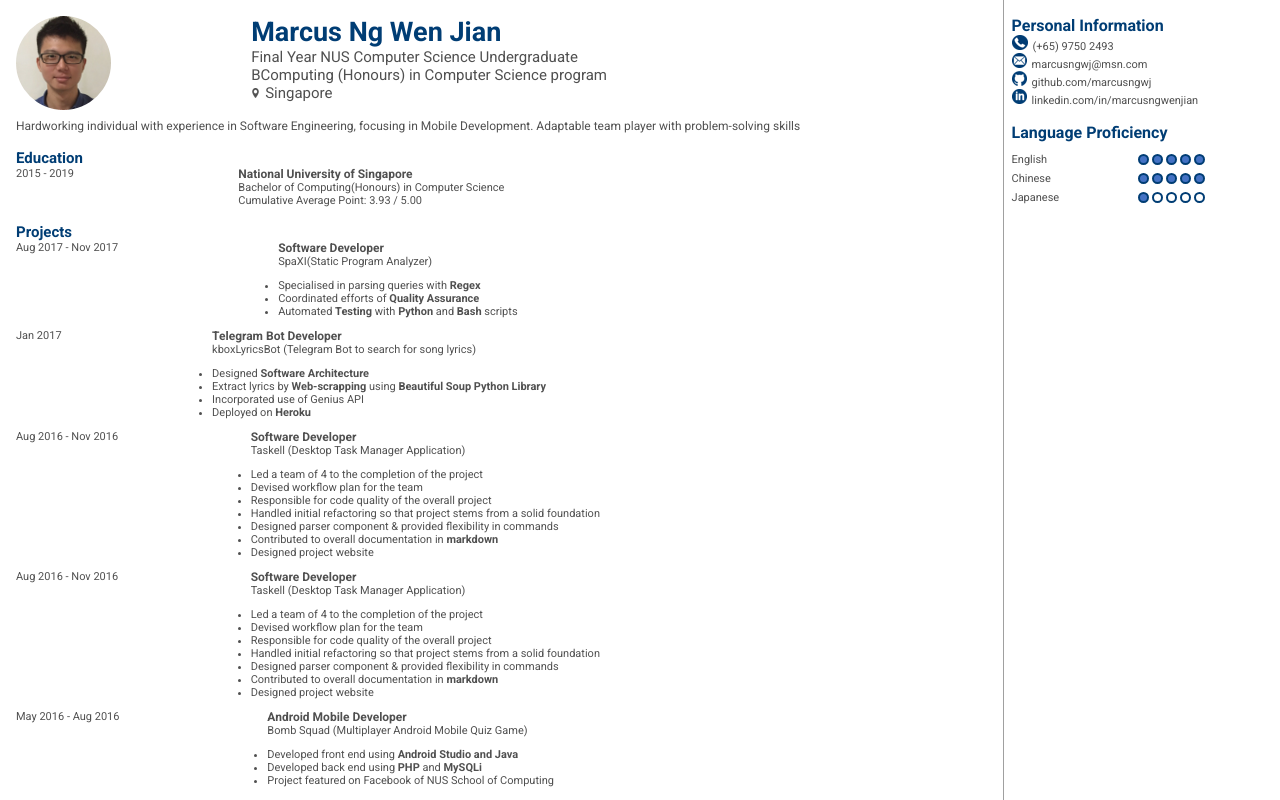
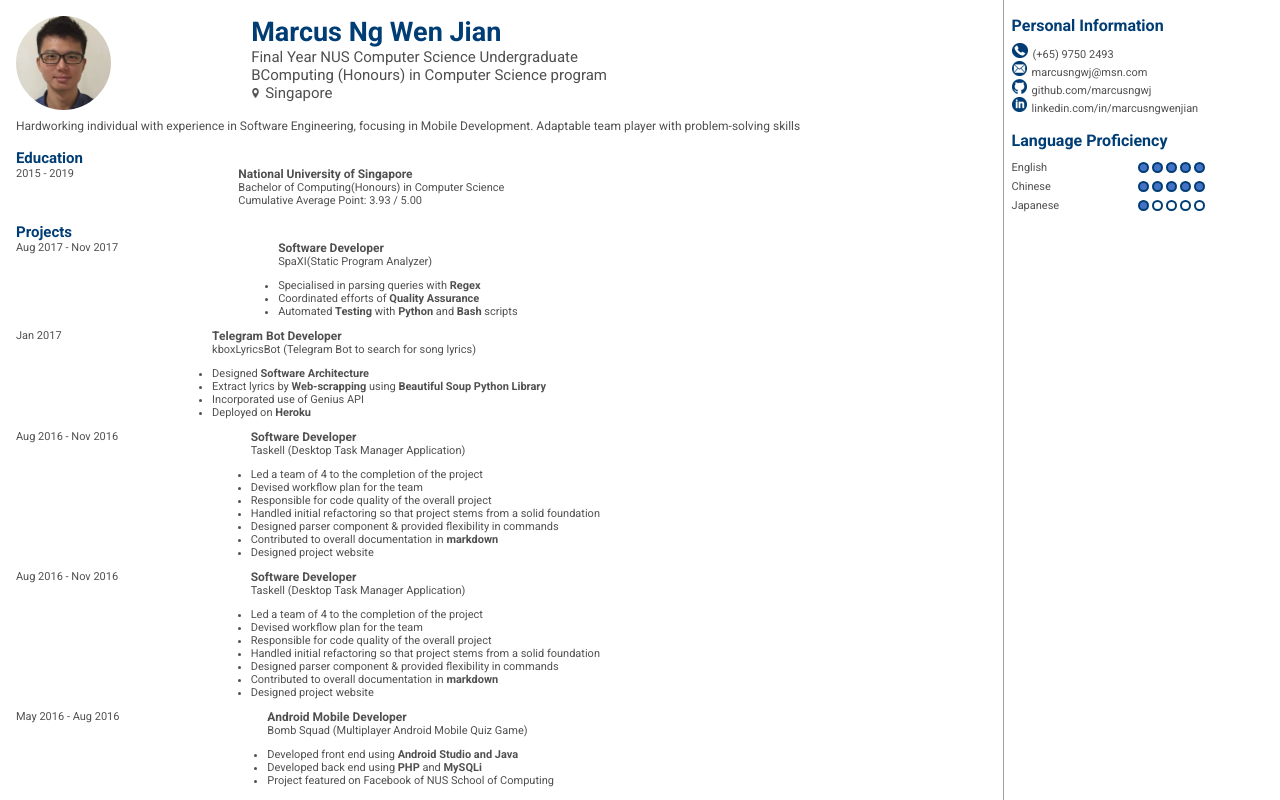
Before and after one commit to marcusngwj/Resume, a React (Create React App) app: page / in a window 1280 px wide. Shown: the top 800 px of the page. Built offline with nearby package versions, Linux system fonts and the light colour scheme.

Commit message:
update personal info

```diff
--- a/src/columns/sidebar/components/personal_data/PersonalData.js
+++ b/src/columns/sidebar/components/personal_data/PersonalData.js
@@ -15,10 +15,12 @@ export default class PersonalData extends Component {
     return (
       <div className="personal-data">
         <p className="title">Personal Information</p>
-        <p className="content"><img src={phoneIcon} /><span>(+65) 9750 2493</span></p>
-        <p className="content"><img src={mailIcon} /><span>marcusngwj@msn.com</span></p>
-        <p className="content"><img src={githubIcon} /><span>github.com/marcusngwj</span></p>
-        <p className="content"><img src={linkedInIcon} /><span>linkedin.com/in/marcusngwenjian</span></p>
+        <div className="content">
+          <p className="text"><img src={phoneIcon} /><span>(+65) 9750 2493</span></p>
+          <p className="text"><img src={mailIcon} /><span>marcusngwj@msn.com</span></p>
+          <p className="text"><img src={githubIcon} /><span>github.com/marcusngwj</span></p>
+          <p className="text"><img src={linkedInIcon} /><span>linkedin.com/in/marcusngwenjian</span></p>
+        </div>
       </div>
     );
   }
--- a/src/columns/sidebar/components/personal_data/style.css
+++ b/src/columns/sidebar/components/personal_data/style.css
@@ -8,8 +8,10 @@
     font-size: 16px;
     font-weight: bold; }
   .personal-data .content {
-    padding: 0;
-    margin: 0;
-    font-size: 11px; }
-    .personal-data .content span {
-      margin: 0px 0px 0px 5px; }
+    margin-top: 0.5em; }
+    .personal-data .content .text {
+      padding: 0;
+      margin: 0;
+      font-size: 11px; }
+      .personal-data .content .text span {
+        margin: 0px 0px 0px 5px; }
--- a/src/columns/sidebar/components/personal_data/style.scss
+++ b/src/columns/sidebar/components/personal_data/style.scss
@@ -12,12 +12,16 @@
   }
 
   .content {
-    padding: 0;
-    margin: 0;
-    font-size: 11px;
+    margin-top: $SIDEBAR_CONTENT_MARGIN_TOP;
 
-    span {
-      margin: 0px 0px 0px 5px;
+    .text {
+      padding: 0;
+      margin: 0;
+      font-size: 11px;
+
+      span {
+        margin: 0px 0px 0px 5px;
+      }
     }
   }
 }
```
